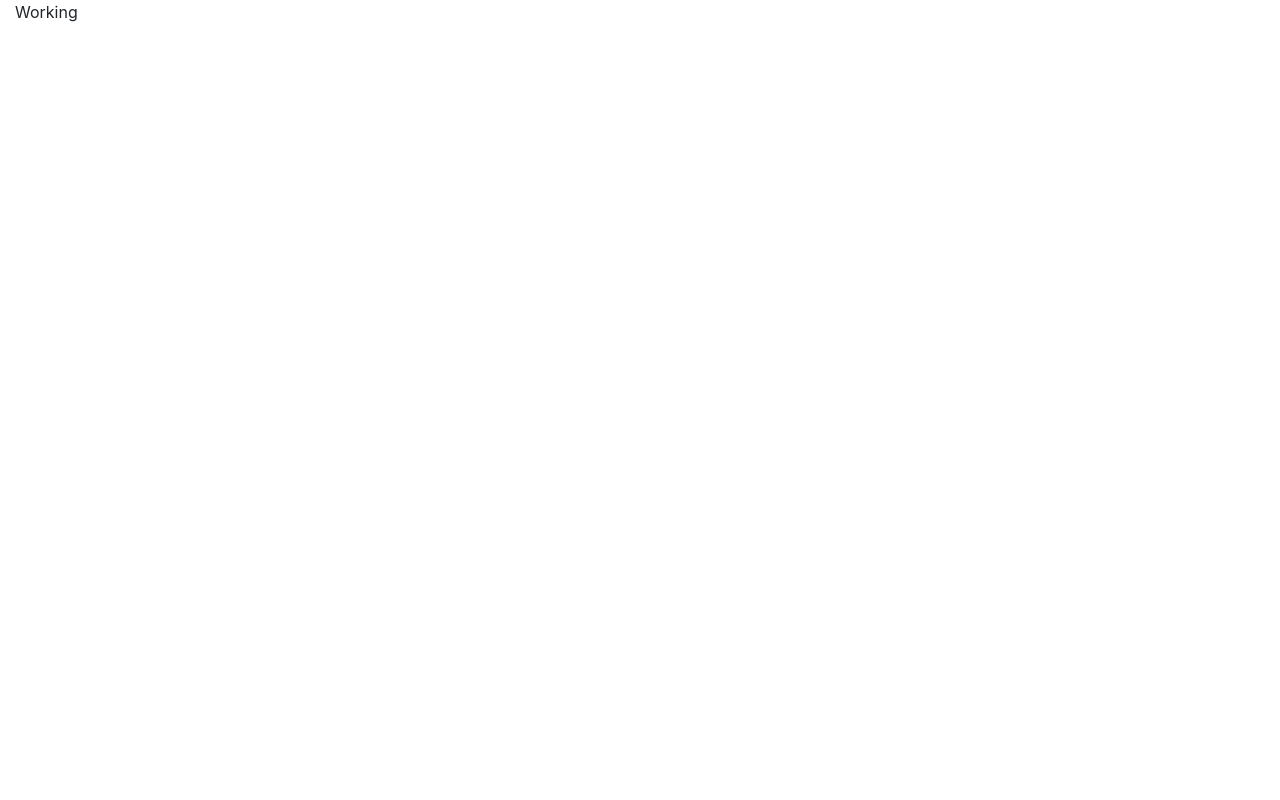
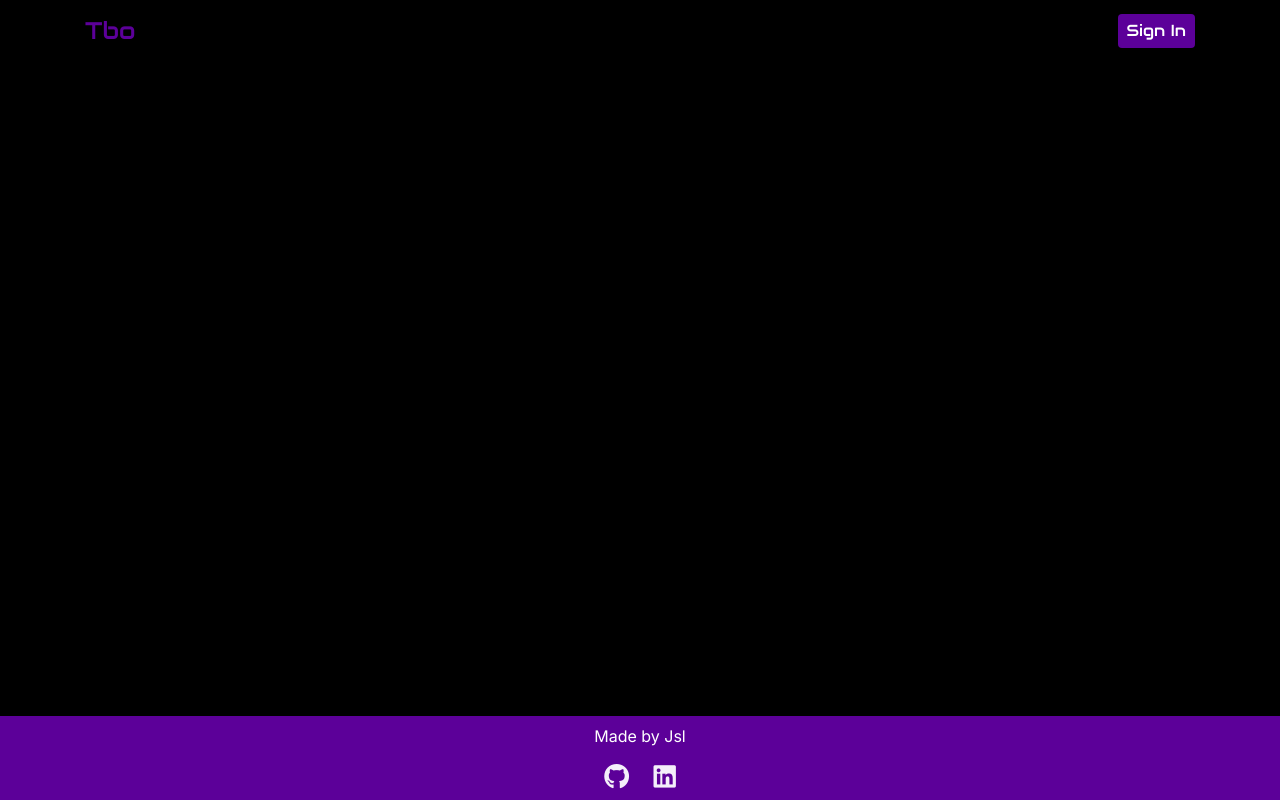
Before and after one commit to john-lohoba/Milestone-Project-4, a Django app: page / in a window 1280 px wide. Before the commit the page is almost empty. Run offline with Django 4.2, Linux system fonts and the light colour scheme; some libraries are stand-ins or nearby versions.

Commit message:
Add navbar, footer and styles to base.html

```diff
--- a/static/css/base.css
+++ b/static/css/base.css
@@ -0,0 +1,68 @@
+/* Google Fonts */
+@import url('https://fonts.googleapis.com/css2?family=Audiowide&family=Inter:ital,opsz,wght@0,14..32,100..900;1,14..32,100..900&display=swap');
+
+/* CSS variables */
+:root {
+  --primary-font:"Inter", sans-sefir;
+  --secondary-font:"Audiowide", sans-sefir;
+  --primary-color:#5c0099;
+  --secondary-color:#2f184b;
+  --highlight-color:#9b72cf;
+  --highlight-color-light:#f4effa;
+}
+
+/* Global Styles */
+body {
+  color: white;
+  background-color: black;
+  font-family: var(--primary-font);
+}
+
+h1,
+h2,
+h3 {
+  color: var(--primary-color);
+  font-family: var(--secondary-font);
+}
+
+/* Navbar */
+.nav-link {
+  color: var(--primary-color);
+}
+
+.sign-up-btn {
+  color: white;
+  background-color: var(--primary-color);
+  font-family: var(--secondary-font);
+}
+
+.navbar-brand {
+  color: var(--primary-color);
+  font-size: 1.5rem;
+  font-family: var(--secondary-font);
+}
+
+.burger-icon {
+  color: var(--primary-color);
+  font-size: 1.5rem;
+}
+
+.burger-icon-btn {
+  border-color: var(--primary-color);
+}
+
+/* Footer */
+footer {
+    background-color: var(--primary-color);
+}
+
+.social-links i {
+    color: var(--highlight-color-light);
+    font-size: 1.6rem;
+    margin-right: 10px;
+    margin-left: 10px;
+}
+
+.social-links i:hover {
+    color: var(--highlight-color);
+}
--- a/templates/base.html
+++ b/templates/base.html
@@ -31,9 +31,7 @@
   <script src="https://cdn.jsdelivr.net/npm/popper.js@1.16.0/dist/umd/popper.min.js"
     integrity="sha384-Q6E9RHvbIyZFJoft+2mJbHaEWldlvI9IOYy5n3zV9zzTtmI3UksdQRVvoxMfooAo"
     crossorigin="anonymous"></script>
-  <script src="https://stackpath.bootstrapcdn.com/bootstrap/4.4.1/js/bootstrap.min.js"
-    integrity="sha384-wfSDF2E50Y2D1uUdj0O3uMBJnjuUD4Ih7YwaYd1iqfktj0Uod8GCExl3Og8ifwB6"
-    crossorigin="anonymous"></script>
+  <script src="https://cdn.jsdelivr.net/npm/bootstrap@5.3.8/dist/js/bootstrap.bundle.min.js" integrity="sha384-FKyoEForCGlyvwx9Hj09JcYn3nv7wiPVlz7YYwJrWVcXK/BmnVDxM+D2scQbITxI" crossorigin="anonymous"></script>
   {% endblock %}
 
   {% block extra_js %}
@@ -42,8 +40,41 @@
   <title>Tbo {% block extra_title %}{% endblock %}</title>
 </head>
 
-<body>
-  <header class="container-fluid fixed-top">
-      <p>Working</p>
-  </header>
+<body class="d-flex flex-column min-vh-100">
+      <nav id="navbar" class="navbar navbar-expand-lg">
+        <div class="container">
+            <a class="navbar-brand" href="#">Tbo</a>
+            <button class="navbar-toggler burger-icon-btn" type="button" data-bs-toggle="collapse"
+                data-bs-target="#navbarSupportedContent" aria-controls="navbarSupportedContent" aria-expanded="false"
+                aria-label="Toggle navigation">
+                <span><i class="fa-solid fa-bars burger-icon"></i></span>
+            </button>
+            <div class="collapse navbar-collapse justify-content-end" id="navbarSupportedContent">
+                <ul class="navbar-nav me-auto mb-2 mb-lg-0">
+                    <li class="nav-item">
+                        <a class="nav-link sign-up-btn btn py-1" href="#">Sign In</a>
+                    </li>
+                </ul>
+            </div>
+        </div>
+      </nav>
 </body>
+
+
+<footer class="mt-auto">
+        <div class="container text-center py-2">
+            <div class="row">
+                <div class="col-12">
+                    <p>Made by Jsl</p>
+                </div>
+                <div class="col-12 social-links">
+                    <a href="https://github.com/john-lohoba/Milestone-Project-4" target="_blank"
+                        aria-label="Visit my github page (opens in new tab)" rel="nooper"><i
+                            class="fa-brands fa-github"></i></a>
+                    <a href="https://www.linkedin.com/in/john-lohoba-software-dev/" target="_blank"
+                        aria-label="Visit my linkedin page (opens in new tab)" rel="nooper"><i
+                            class="fa-brands fa-linkedin"></i></a>
+                </div>
+            </div>
+        </div>
+    </footer>
```
